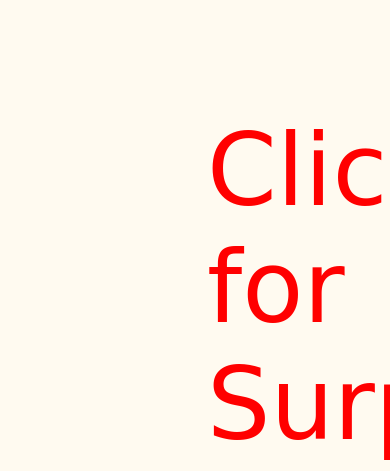
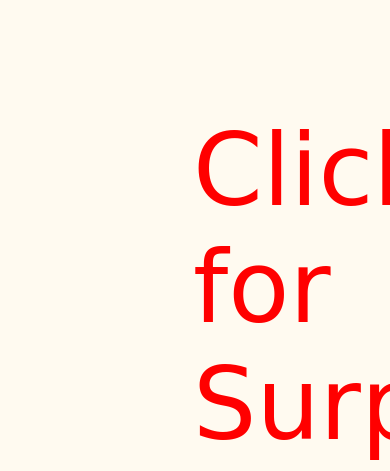
Before and after one commit to JoshuaIsVeryPro/Survey-Website-Practice, a plain HTML site: page main.html in a window 390 px wide. Shown: the part 969-1440 px from the top of the page. Drawn offline with Linux system fonts and the light colour scheme.

Commit message:
Update main.css

```diff
--- a/main.css
+++ b/main.css
@@ -77,7 +77,7 @@ img {
  font-size: 100px;
  color: red;
  position: relative;
- left: 199px;
+ left: 185px;
  animation-duration: 4s;
 }
 
```
